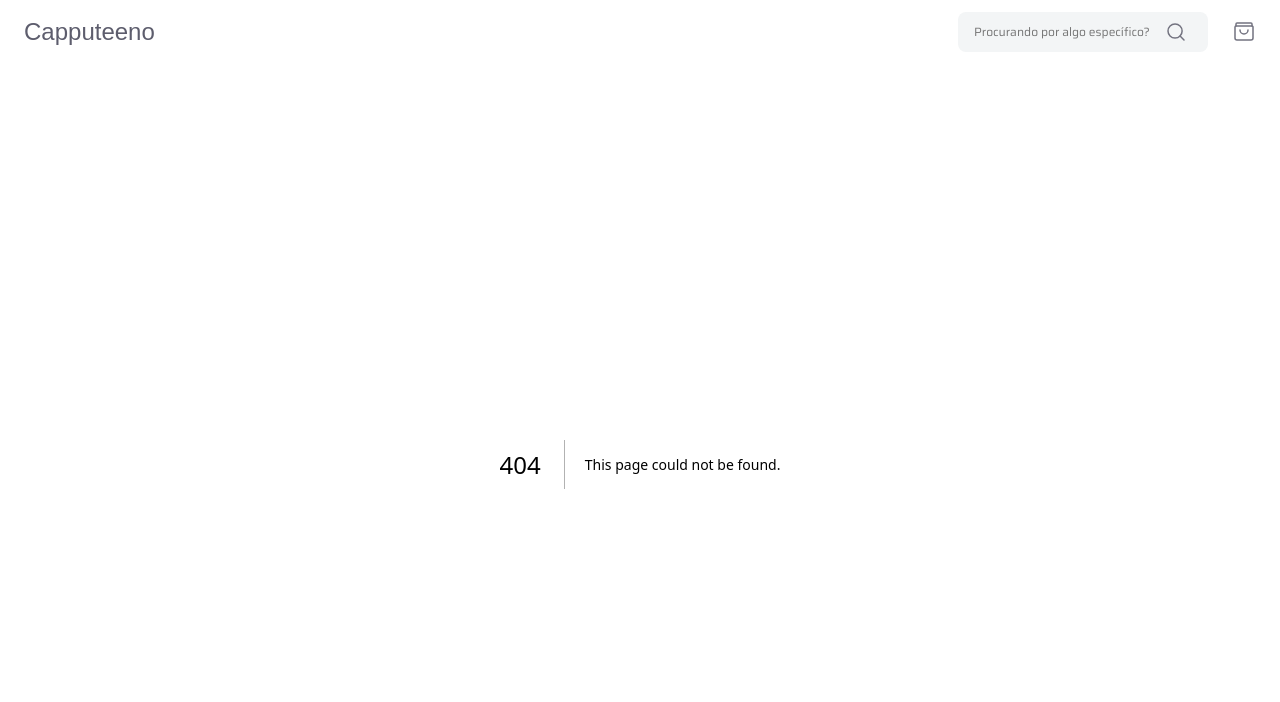
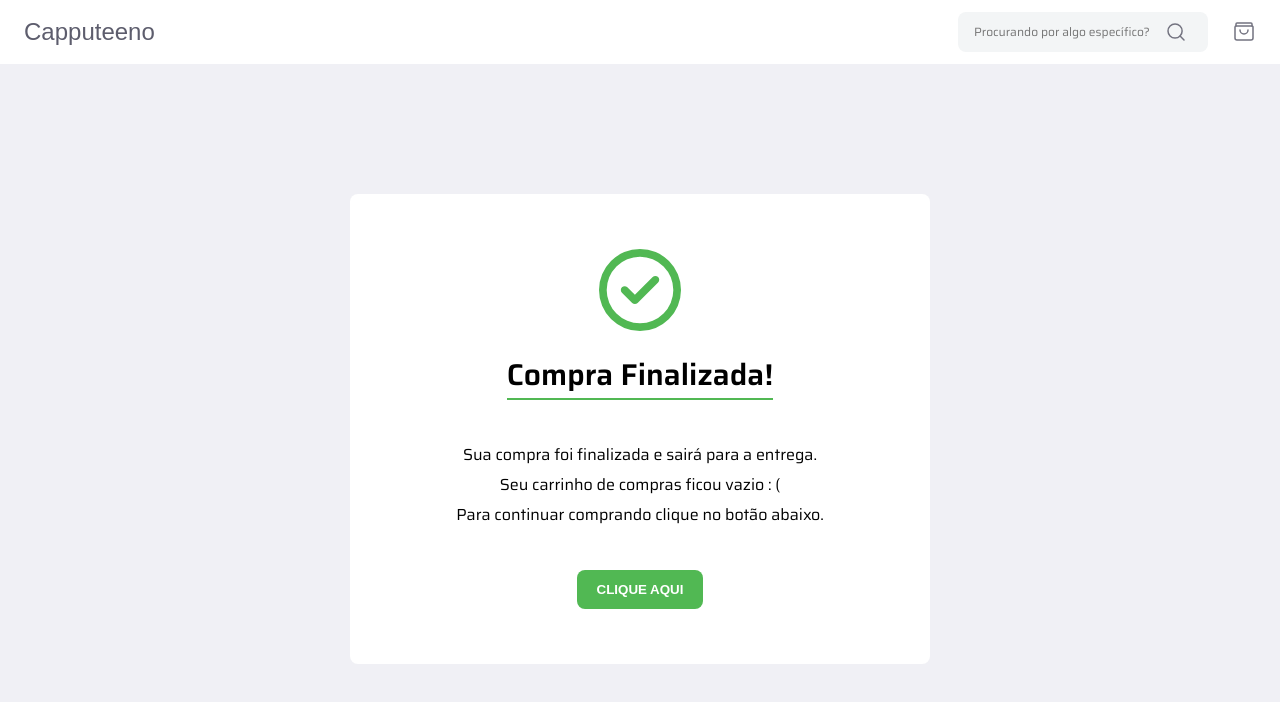
Before and after one commit to Gih2139Sanches/Capputeeno, a Next.js app: page /finish in a window 1280 px wide. Before the commit this address had no page. Shown: the top 702 px of the page. Built offline with nearby package versions, Linux system fonts and the light colour scheme; a web font is replaced by a local one.

Commit message:
feat: Adicionado a página de finish

```diff
--- /dev/null
+++ b/src/app/finish/page.tsx
@@ -0,0 +1,90 @@
+"use client"
+import { DefaultPageLayout } from "@/components/default-page-layout";
+import { CircleCheck } from "@/components/icons/circle-check";
+import { useRouter } from "next/navigation";
+import { useEffect } from "react";
+import styled from "styled-components";
+
+const Container = styled.div`
+    display: flex;
+    align-items: center;
+    justify-content: center;
+    flex-direction: column;
+
+    margin-top: calc(100% - 90%);
+`
+
+const FinishContainer = styled.div`
+    width: 580px;
+    height: 470px;
+    background: var(--white);
+    border-radius: 8px;
+
+`
+const Finish = styled.div`
+    display: flex;
+    align-items: center;
+    justify-content: center;
+    flex-direction: column;
+    gap: 20px;
+
+    margin-top: 55px;
+
+    h2{
+        font-size: 30px;
+        border-bottom: 2px solid var(--success-color);
+    }
+
+    div{
+        margin-top: 20px;
+        p{
+            text-align: center;
+            line-height: 30px;
+        }
+    }
+
+    button{
+        border: none;
+        border-radius: 8px;
+        background: var(--success-color);
+        padding: 12px 20px;
+        text-transform: uppercase;
+        font-weight: 600;
+        color: var(--white);
+        cursor: pointer;
+
+        margin-top: 20px;
+
+        &:hover{
+            background: #3c893d;
+        }
+    }
+`
+
+
+export default function FinishPage(){
+    const router = useRouter()
+
+    const handleNavigateToHome = () => {
+        router.push("/")
+    }
+
+    return (
+        <DefaultPageLayout>
+            <Container>
+                <FinishContainer>
+                    <Finish>
+                        <CircleCheck />
+                        <h2>Compra Finalizada!</h2>
+                        <div>
+                            <p>Sua compra foi finalizada e sairá para a entrega.</p>
+                            <p>Seu carrinho de compras ficou vazio : (</p>
+                            <p>Para continuar comprando clique no botão abaixo.</p>
+                        </div>
+                        <button onClick={handleNavigateToHome}>Clique aqui</button>
+                    </Finish>
+                </FinishContainer>
+            </Container>
+        </DefaultPageLayout>
+    )
+}
--- /dev/null
+++ b/src/components/icons/circle-check.tsx
@@ -0,0 +1,10 @@
+export function CircleCheck(){
+    return (
+            <svg xmlns="http://www.w3.org/2000/svg" height="82" width="82" viewBox="0 0 512 512">
+                <path opacity="1" fill="#51B853" d="M256 48a208 208 0 1 1 0 416 208 208 0 1 1 0-416zm0
+                    464A256 256 0 1 0 256 0a256 256 0 1 0 0 512zM369 209c9.4-9.4 9.4-24.6 0-33.9s-24.6-9.4-33.9
+                    0l-111 111-47-47c-9.4-9.4-24.6-9.4-33.9 0s-9.4 24.6 0 33.9l64 64c9.4 9.4 24.6 9.4 33.9 0L369 209z"
+                />
+            </svg>
+    )
+}
```
